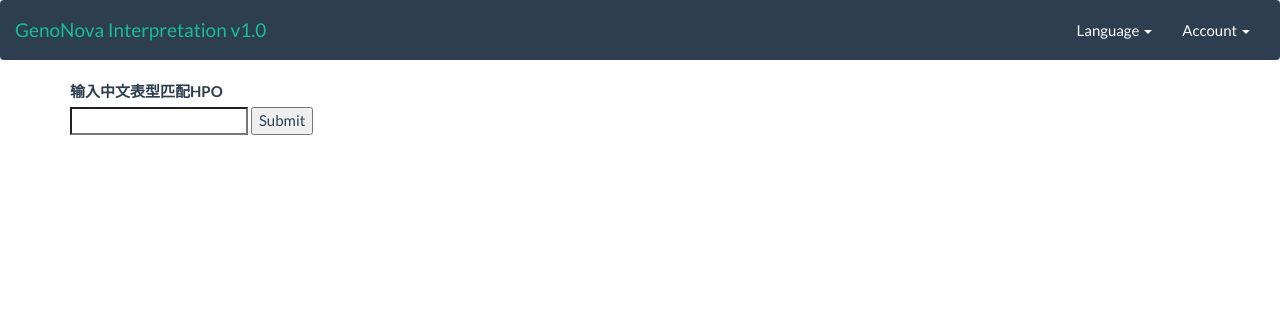
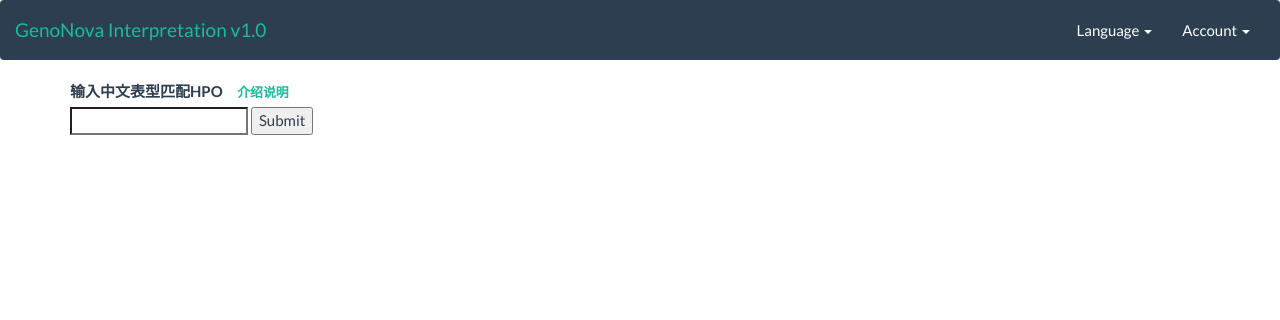
Before and after one commit to xguo39/deepbrain, a Django app: a page that uses templates/chpo.html in a window 1280 px wide. Shown: the top 320 px of the page. Run offline with Django 3.2, Linux system fonts and the light colour scheme; parts of the project's set-up code (start-up, migrations or seed data) failed here and were passed over; some libraries are stand-ins or nearby versions.

Commit message:
chpo intro

```diff
--- a/templates/chpo.html
+++ b/templates/chpo.html
@@ -17,7 +17,8 @@
 <form name="chpo" method="post" action="{% url 'deepb:chpo' %}" enctype="multipart/form-data">
   {% csrf_token %}
   <div class = "container" id = "enter_task_name">
-    <label>输入中文表型匹配HPO<small><i></i></small></label> &nbsp;</br>
+    <label>输入中文表型匹配HPO&nbsp;&nbsp;&nbsp;&nbsp;&nbsp;<a target="_blank" href="{% static 'file/CHPO介绍说明.pdf' %}"><small>介绍说明</small></a></label> &nbsp;</br>
+
     <input type="text" name="chpo" placeholder="" required>
     <button type="submit", onClick="return">Submit</button>
   </div>
```
Also changed, not shown: 2 other files.
